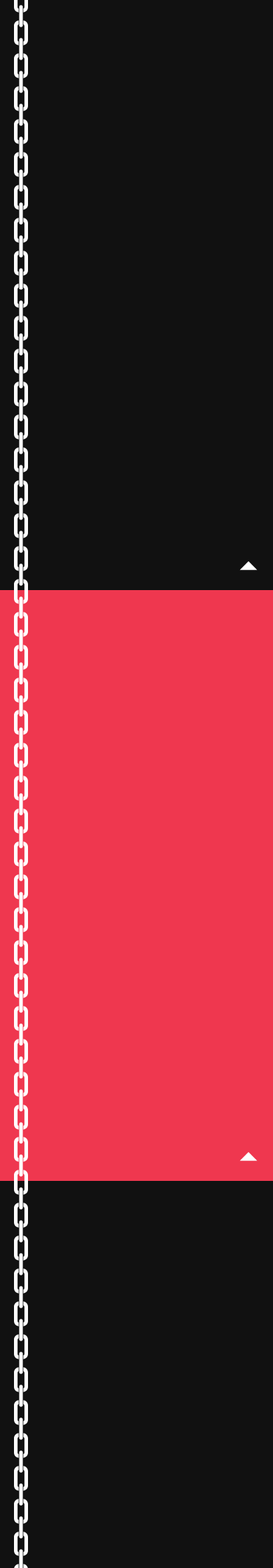
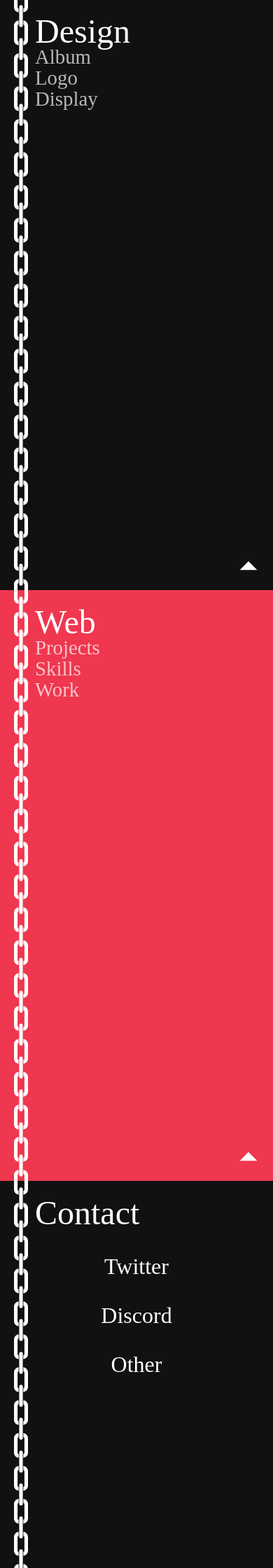
Before and after one commit to kingdingah/kingdingah.github.io, a web app: file index.html in a window 390 px wide. Shown: the part 1689-3929 px from the top of the page at 70% size. Run offline with its HTML, style and script files only (its server is not run), Linux system fonts and the light colour scheme; some libraries are stand-ins or nearby versions; some web fonts are replaced.

Commit message:
More mobile updates

```diff
--- a/css/mobile.css
+++ b/css/mobile.css
@@ -125,7 +125,7 @@
 
   .subttl
   {
-    font-size: 1.4em;
+    font-size: 1.4em !important;
   }
 
   .goto, .toEdu
@@ -261,6 +261,11 @@
 
 @media (max-width: 990px)
 {
+  .mobburger
+  {
+    display: block;
+  }
+
   .container-one .item
   {
     width: 150px !important;
@@ -296,7 +301,7 @@
   {
     position: absolute;
     top: 170px;
-    left: 40px;
+    left: 50px;
     -webkit-transform: rotate(0deg);
     transform: rotate(0deg);
     z-index: 12;
@@ -309,8 +314,8 @@
     color: white !important;
     text-align: left !important;
     height: 1.2em;
-    padding-right: 20px !important;
-    padding-left: 20px !important;
+    padding-right: 70px !important;
+    padding-left: 9px !important;
     width: auto;
     display: inline-block;
     float: left;
@@ -336,13 +341,13 @@
   .section-box-mobile{display: block;}
   .section-box{display: none;}
 
-  .container-two .section-box-mobile
+  .section-box-mobile
   {
     height: 100%;
     width: 100%;
   }
 
-  .container-two .section-title-mob
+  .section-title-mob
   {
     font-size: 3em;
     color: white !important;
@@ -351,13 +356,14 @@
     left: 50px;
   }
 
-  .container-two .section-subtitle-mob
+  .section-subtitle-mob
   {
     font-size: 1.8em;
     color: rgba(255,255,255,0.7) !important;
     position: absolute;
-    top: 60px;
+    top: 67px;
     left: 50px;
+    line-height: 30px
   }
 
   .mob-drop
@@ -371,7 +377,8 @@
 
   .container-two img.me
   {
-    left: 0;
+    left: 15px;
+    overflow-x: hidden;
     z-index: 100;
     height: 80%;
     top: 20%;
@@ -381,6 +388,59 @@
   {
     z-index: 101;
   }
+
+  .mobile-contacts
+  {
+    height: 100%;
+    width: 100%;
+  }
+
+  .mobile-contacts div span
+  {
+    height: 45px;
+    line-height: 45px;
+    display: block;
+    font-size: 2em;
+    color: white !important;
+    margin-bottom: 10px;
+    width: 250px;
+    text-align: center;
+  }
+
+  .contactlist
+  {
+    position: relative;
+    display: none;
+    width: 250px;
+  }
+
+  .contactlist a
+  {
+    height: 40px;
+    line-height: 40px;
+    display: block;
+    font-size: 1.6em;
+    color: white !important;
+    margin-bottom: 10px;
+    width: 250px;
+    text-align: center;
+  }
+
+  #mobtwitter, #mobdiscord, #mobother
+  {
+    margin-left: calc(50% - 125px);
+  }
+
+  #mobtwitter{  position: absolute; top: 100px;}
+  #mobdiscord{  position: absolute; top: 170px;}
+  #mobother{ position: absolute; top: 240px;}
+
+  .mobile-contacts div span:hover,
+  .mobile-contacts div a:hover
+  {
+    background-color: white;
+    color: #252525 !important;
+  }
 }
 
 
--- a/css/newindex.css
+++ b/css/newindex.css
@@ -1148,6 +1148,7 @@ span#sitedate
   top: 10px;
   z-index: 100;
   transition: 0.2s ease;
+  display: none;
 }
 
 .sidemenu
@@ -1155,7 +1156,7 @@ span#sitedate
   position: fixed;
   right: -80px;
   top: 70px;
-  z-index: 100;
+  z-index: 101;
   display: none;
 }
 
--- a/index.html
+++ b/index.html
@@ -28,11 +28,9 @@
   <body>
     <!-- Body -->
     <div class="chains"></div>
-
     <div class="mobburger">
       <img src="img/svg/num/burger.svg"/>
     </div>
-
     <div class="sidemenu">
       <a><img id="num1" src="img/svg/num/num1.svg"/></a>
       <a><img id="num2" src="img/svg/num/num2.svg"/></a>
@@ -40,7 +38,6 @@
       <a><img id="num4" src="img/svg/num/num4.svg"/></a>
       <a><img id="num5" src="img/svg/num/num5.svg"/></a>
     </div>
-
     <div class="commstatus">
       <table>
         <tr>
@@ -64,14 +61,12 @@
         </tr>
       </table>
     </div>
-
     <div class="notready">
       <span class="notsuitable">Site is not suitable<br />for mobile viewing. Yet.</span>
       <span class="nothappy">:(</span>
       <span class="cls">Close</span>
       <span class="thelogo"><img src="img/svg/kingo.svg"/></span>
     </div>
-
     <div class="nums">
       <a><img id="num1" src="img/svg/num/num1.svg"/></a>
       <a><img id="num2" src="img/svg/num/num2.svg"/></a>
@@ -87,6 +82,8 @@
       <span id="name5">Contact</span>
     </div>
 
+
+
     <div class="container-one container">
       <div class="left-stripe"></div>
       <div class="links">
@@ -95,7 +92,6 @@
         <div id="wb">Web</div>
         <div id="cntct">Contact</div>
       </div>
-
       <div class="mylogo"><img src="img/svg/kingo.svg"/></div>
       <span class="secret">:)</span>
       <div class="artpiece"></div>
@@ -110,6 +106,9 @@
         <div class="item"><img class="img-fluid" src="img/svg/crypt8.svg" /></div>
       </div>
     </div>
+
+
+
     <div class="container-two container">
       <div class="section-title">About</div>
       <div class="back-up"><img src="img/svg/goup.svg" /></div>
@@ -196,7 +195,6 @@
         <a class="goto"></a>
         <a class="toEdu">Go Back</a>
       </div>
-
       <div class="section-box-mobile">
         <span class="mob-drop" id="mob-abt"><img src=""/></span>
         <div class="section-title-mob">About</div>
@@ -204,6 +202,9 @@
         <div class="section-sublist"></div>
       </div>
     </div>
+
+
+
     <div class="container-three container">
       <div class="lightbox">
         <img src="" />
@@ -761,7 +762,12 @@
         </div>
         <span class="linktitle"></span>
       </div>
-
+      <div class="section-box-mobile">
+        <span class="mob-drop" id="mob-abt"><img src=""/></span>
+        <div class="section-title-mob">Design</div>
+        <div class="section-subtitle-mob">Album<br />Logo<br />Display</div>
+        <div class="section-sublist"></div>
+      </div>
       <div class="section-links">
         <a id="lbm">Album</a>
         <p>/</p>
@@ -771,9 +777,11 @@
       </div>
       <div class="back-up"><img src="img/svg/goup.svg" /></div>
     </div>
+
+
+
     <div class="container-four container">
       <div class="section-title">Web</div>
-
       <div class="section-box area-projects">
         <span class="linkbox-title">Projects</span>
         <div class="linkbox">
@@ -868,7 +876,12 @@
         <span class="linktitle"></span>
         <a class="goto"></a>
       </div>
-
+      <div class="section-box-mobile">
+        <span class="mob-drop" id="mob-abt"><img src=""/></span>
+        <div class="section-title-mob">Web</div>
+        <div class="section-subtitle-mob">Projects<br />Skills<br />Work</div>
+        <div class="section-sublist"></div>
+      </div>
       <div class="section-links">
         <a id="prjcts">Projects</a>
         <p>/</p>
@@ -878,6 +891,9 @@
       </div>
       <div class="back-up"><img src="img/svg/goup.svg" /></div>
     </div>
+
+
+
     <div class="container-five container">
       <div class="section-title">Contact</div>
       <div class="back-up"><img src="img/svg/goup.svg" /></div>
@@ -888,7 +904,6 @@
           <a class="link" id="twttr2">Design</a>
           <a class="link" id="twttr3">Private</a>
         </div>
-
         <div class="content">
           <div id="twttrc">
             <div class="subttl">
@@ -896,7 +911,6 @@
             </div>
           </div>
         </div>
-
         <span class="linktitle"><span class="ghost">Twitter</span> / @kingdingah</span>
         <a class="goto" href="https://www.twitter.com/kingdingah">Go To @kingdingah</a>
       </div>
@@ -906,7 +920,6 @@
           <a class="link" id="dscrd1">Personal</a>
           <a class="link" id="dscrd2">Server</a>
         </div>
-
         <div class="content">
           <div id="dscrdc">
             <div class="subttl">
@@ -914,7 +927,6 @@
             </div>
           </div>
         </div>
-
         <span class="linktitle"></span>
         <a class="goto"></a>
       </div>
@@ -929,7 +941,6 @@
           <a class="link" id="other6">LastFM</a>
           <a class="link" id="other7">Discogs</a>
         </div>
-
         <div class="content">
           <div id="otherc">
             <div class="subttl">
@@ -937,11 +948,42 @@
             </div>
           </div>
         </div>
-
         <span class="linktitle"></span>
         <a class="goto"></a>
       </div>
-
+      <div class="section-box-mobile">
+        <span class="mob-drop" id="mob-abt"><img src=""/></span>
+        <div class="section-title-mob">Contact</div>
+        <div class="mobile-contacts">
+            <div id="mobtwitter">
+              <span>Twitter</span>
+              <div class="contactlist">
+                <a>Personal</a>
+                <a>Design</a>
+                <a>Private</a>
+              </div>
+            </div>
+            <div id="mobdiscord">
+              <span>Discord</span>
+              <div class="contactlist">
+                <a>Personal</a>
+                <a>Server</a>
+              </div>
+            </div>
+            <div id="mobother">
+              <span>Other</span>
+              <div class="contactlist">
+                <a>Steam</a>
+                <a>Telegram</a>
+                <a>Ello</a>
+                <a>Tumblr</a>
+                <a>Listography</a>
+                <a>LastFM</a>
+                <a>Discogs</a>
+              </div>
+            </div>
+        </div>
+      </div>
       <div class="section-links">
         <a id="twttr">Twitter</a>
         <p>/</p>
--- a/js/newindex.js
+++ b/js/newindex.js
@@ -12,16 +12,16 @@ $(document).ready(function() {
           0:{
               items:2
           },
+          540:{
+              items:3
+          },
+          630:{
+              items:4
+          },
+          768:{
+              items:5
+          },
           990:{
-              items:6
-          },
-          1200:{
-              items:6
-          },
-          1440:{
-              items:6
-          },
-          1700:{
               items:6
           }
       }
@@ -72,6 +72,8 @@ $(document).ready(function() {
     }
   });
 
+  if($(window).width() > 768)
+  {
     $(".mylogo").hover(function() {
         $(this).css({'transform':'rotate(-60deg)','transition':'0.3s ease all'});
         $(".secret").stop().animate({top: 152, left: 123}, 250);
@@ -109,6 +111,7 @@ $(document).ready(function() {
       }, function() {
         $("#name5").hide();
     });
+  }
 
 
   $('#num1').click(function(){$("html, body").animate({scrollTop:0}, 600);});
@@ -546,4 +549,67 @@ $(document).ready(function() {
     }
   });
 
+  var click1 = true;
+  var click2 = true;
+  var click3 = true;
+
+  $("#mobtwitter span").click(function()
+  {
+    if(click1)
+    {
+      $("#mobdiscord, #mobother").hide();
+      $("#mobtwitter").css({'top':'100px'});
+      $("#mobdiscord .contactlist, #mobother .contactlist").hide();
+      $("#mobtwitter .contactlist").show();
+      click1 = false;
+    }
+    else
+    {
+      $("#mobtwitter .contactlist").hide();
+      $("#mobdiscord .contactlist, #mobother .contactlist").hide();
+      $("#mobdiscord, #mobother").show();
+      click1 = true;
+    }
   });
+
+  $("#mobdiscord span").click(function()
+  {
+    if(click2)
+    {
+      $("#mobtwitter, #mobother").hide();
+      $("#mobdiscord").css({'top':'100px'});
+      $("#mobtwitter .contactlist, #mobother .contactlist").hide();
+      $("#mobdiscord .contactlist").show();
+      click2 = false;
+    }
+    else
+    {
+      $("#mobdiscord .contactlist").hide();
+      $("#mobdiscord").css({'top':'170px'});
+      $("#mobtwitter .contactlist, #mobother .contactlist").hide();
+      $("#mobtwitter, #mobother").show();
+      click2 = true;
+    }
+  });
+
+  $("#mobother span").click(function()
+  {
+    if(click3)
+    {
+      $("#mobdiscord, #mobtwitter").hide();
+      $("#mobother").css({'top':'100px'});
+      $("#mobdiscord .contactlist, #mobtwitter .contactlist").hide();
+      $("#mobother .contactlist").show();
+      click3 = false;
+    }
+    else
+    {
+      $("#mobother .contactlist").hide();
+      $("#mobother").css({'top':'240px'});
+      $("#mobdiscord .contactlist, #mobtwitter .contactlist").hide();
+      $("#mobdiscord, #mobtwitter").show();
+      click3 = true;
+    }
+  });
+
+});
```
Lines whose indentation alone changed are shown as unchanged.
